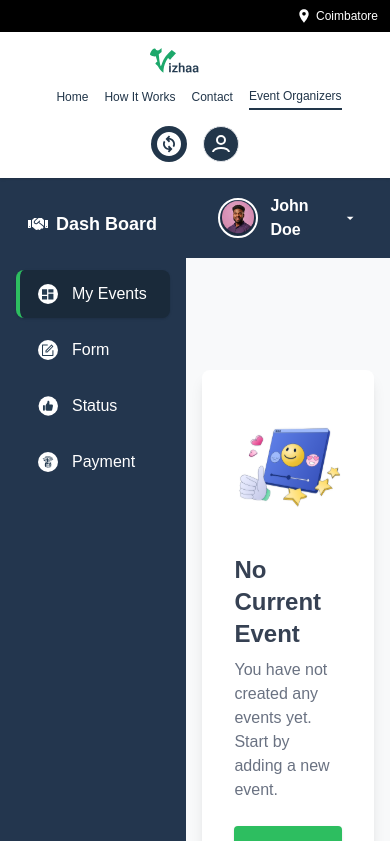
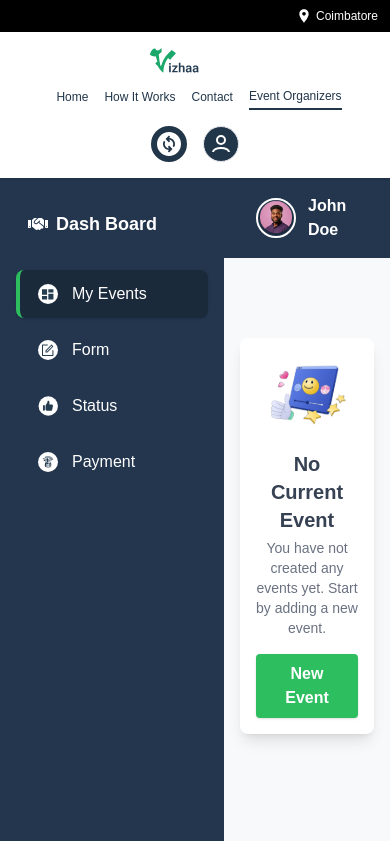
Before and after one commit to Harikrishnaganesan/Vizhaa, a Next.js app: page /event-organizers in a window 390 px wide. Shown: the top 841 px of the page. Built offline with nearby package versions, Linux system fonts and the light colour scheme.

Commit message:
responsive-frontend

```diff
--- a/next.config.ts
+++ b/next.config.ts
@@ -2,7 +2,12 @@ import type { NextConfig } from "next";
 
 const nextConfig: NextConfig = {
   images: {
-    domains: ["images.unsplash.com"],
+    remotePatterns: [
+      {
+        protocol: 'https',
+        hostname: 'images.unsplash.com',
+      },
+    ],
   },
 };
 
--- a/src/app/event-organizers/EventForm.tsx
+++ b/src/app/event-organizers/EventForm.tsx
@@ -1,9 +1,10 @@
 "use client";
 import React, { useState } from "react";
 import { useRouter } from "next/navigation";
+import type { EventData } from "./dashboard";
 
 interface EventFormProps {
-  onSubmit?: (data: any) => void;
+  onSubmit?: (data: Partial<EventData>) => void;
 }
 
 const EventForm: React.FC<EventFormProps> = ({ onSubmit }) => {
@@ -99,7 +100,7 @@ const EventForm: React.FC<EventFormProps> = ({ onSubmit }) => {
         date,
         selectedServices: selectedServices.join(", "),
         selectedDressCode,
-        paymentStatus: paymentOption === "full" ? "Paid" : "Advance Paid"
+  paymentStatus: paymentOption === "full" ? "Paid" : "Advance Paid" as "Paid" | "Advance Paid"
       };
       localStorage.setItem('currentEvent', JSON.stringify(eventData));
       if (onSubmit) {
--- a/src/app/event-organizers/MyEvents.tsx
+++ b/src/app/event-organizers/MyEvents.tsx
@@ -2,10 +2,12 @@
 import React from "react";
 import { useRouter } from "next/navigation";
 
+import type { EventData } from "./dashboard";
+
 interface MyEventsProps {
   onStartNewEvent?: () => void;
-  currentEvent?: any;
-  pastEvents?: any[];
+  currentEvent?: EventData | null;
+  pastEvents?: EventData[];
 }
 
 const MyEvents: React.FC<MyEventsProps> = ({ onStartNewEvent, currentEvent, pastEvents = [] }) => {
@@ -21,12 +23,12 @@ const MyEvents: React.FC<MyEventsProps> = ({ onStartNewEvent, currentEvent, past
 
   if (!currentEvent) {
     return (
-      <div className="bg-white rounded-lg shadow-lg p-8 w-full max-w-2xl mx-auto mt-16 flex flex-col items-center justify-center min-h-[400px]">
-        <img src="/event-posted.svg" alt="No Event" className="w-32 h-32 mb-6" />
-        <h2 className="text-2xl font-bold text-gray-700 mb-2">No Current Event</h2>
-        <p className="text-gray-500 mb-6">You have not created any events yet. Start by adding a new event.</p>
+      <div className="bg-white rounded-lg shadow-lg p-4 sm:p-8 w-full max-w-md sm:max-w-2xl mx-auto mt-8 sm:mt-16 flex flex-col items-center justify-center min-h-[300px] sm:min-h-[400px]">
+        <img src="/event-posted.svg" alt="No Event" className="w-20 h-20 sm:w-32 sm:h-32 mb-4 sm:mb-6" />
+        <h2 className="text-xl sm:text-2xl font-bold text-gray-700 mb-1 sm:mb-2 text-center">No Current Event</h2>
+        <p className="text-gray-500 mb-4 sm:mb-6 text-center text-sm sm:text-base">You have not created any events yet. Start by adding a new event.</p>
         <button
-          className="bg-[#2DBE60] hover:bg-[#249e4e] text-white font-semibold px-8 py-3 rounded shadow transition"
+          className="bg-[#2DBE60] hover:bg-[#249e4e] text-white font-semibold px-6 sm:px-8 py-2 sm:py-3 rounded shadow transition w-full sm:w-auto"
           onClick={handleNewEvent}
         >
           New Event
--- a/src/app/event-organizers/dashboard.tsx
+++ b/src/app/event-organizers/dashboard.tsx
@@ -15,7 +15,7 @@ const sidebarItems = [
   { key: "payment", label: "Payment", icon: <img src="/poket.svg" alt="Payment" className="w-5 h-5" /> },
 ];
 
-interface EventData {
+export interface EventData {
   eventName: string;
   location: string;
   numSuppliers: number;
--- a/src/app/login/page.tsx
+++ b/src/app/login/page.tsx
@@ -1,9 +1,11 @@
+
 'use client';
 
 import React, { useState, useRef, useEffect } from 'react';
 import { FaEnvelope, FaLock, FaEye, FaEyeSlash } from 'react-icons/fa';
 import Image from 'next/image';
 import { useRouter } from 'next/navigation';
+import Link from 'next/link';
 
 // ---- RESET PASSWORD VIEW ----
 function ResetPasswordView({ onToast, onBack }: { onToast: (msg: string) => void; onBack: () => void }) {
@@ -435,9 +437,9 @@ function LoginView({ onForgot }: { onForgot: () => void }) {
           </form>
           <div className="text-center mt-6 text-gray-600">
             Don&apos;t Have an Account?{' '}
-            <a href="/" className="text-blue-600 font-medium">
+            <Link href="/" className="text-blue-600 font-medium">
               Sign Up
-            </a>
+            </Link>
           </div>
         </div>
         <div className="hidden sm:flex w-1/2 bg-blue-50 items-center justify-center relative">
--- a/src/app/supplier-dashboard/ViewEvents.tsx
+++ b/src/app/supplier-dashboard/ViewEvents.tsx
@@ -29,7 +29,11 @@ const ViewEvents: React.FC = () => {
     <div>
       <h2 className="text-[#2DBE60] text-lg font-bold mb-6">AVAILABLE EVENTS</h2>
       {events.length === 0 ? (
-        <div className="bg-white rounded-lg shadow-lg p-8 text-center text-gray-500">No events available.</div>
+        <div className="bg-white rounded-lg shadow-lg p-4 sm:p-8 text-center text-gray-500 w-full max-w-md sm:max-w-2xl mx-auto mt-8 sm:mt-16 flex flex-col items-center justify-center min-h-[200px] sm:min-h-[300px]">
+          <img src="/event-posted.svg" alt="No Event" className="w-16 h-16 sm:w-24 sm:h-24 mb-3 sm:mb-5" />
+          <h2 className="text-lg sm:text-xl font-bold text-gray-700 mb-1 sm:mb-2">No Events Available</h2>
+          <p className="text-gray-500 mb-2 sm:mb-4 text-sm sm:text-base">There are no events available for booking at the moment.</p>
+        </div>
       ) : (
         events.map((event, idx) => (
           <div key={idx} className="bg-white rounded-lg shadow-lg p-6 flex gap-6 items-center max-w-3xl mb-8">
```
